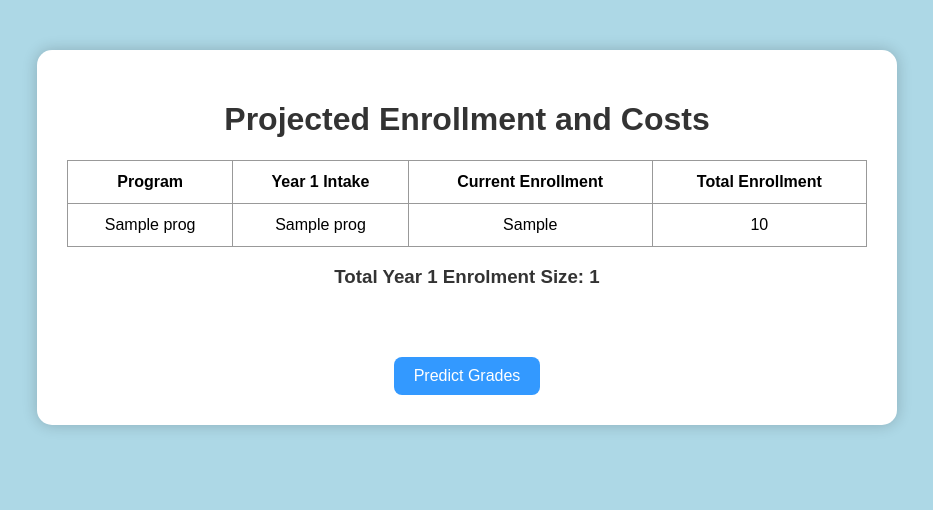
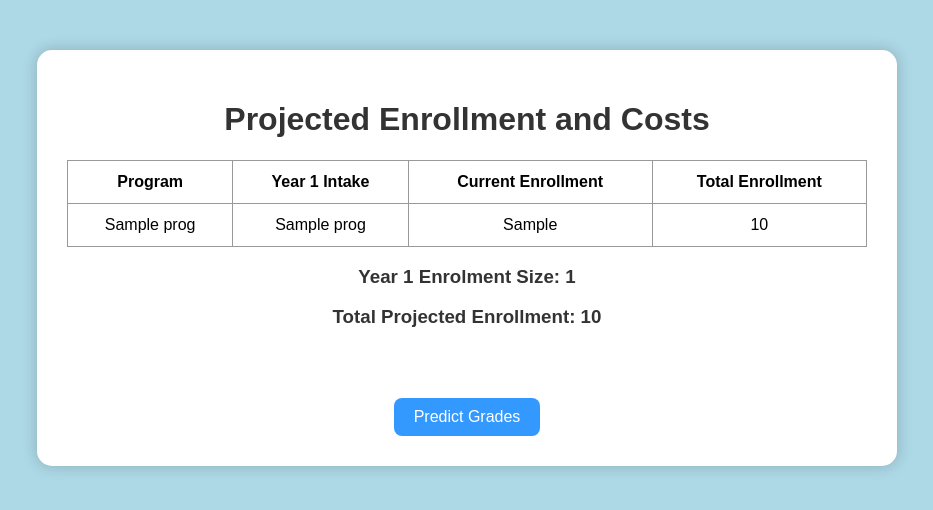
Before and after one commit to INFO3604ProjectOrganization/StudentEnrolmentPlan, a Python web app: template templates/prediction.html in a window 1280 px wide. Shown: the top 510 px of the page, without its empty margins (173-1106 px from the left). Run offline with Jinja, Linux system fonts and the light colour scheme; the template is opened without the code that fills it: most values are stand-ins (such as "Sample title", 1, 10 or a date in 2020).

Commit message:
Minor Fixes to UI

```diff
--- a/app.py
+++ b/app.py
@@ -309,6 +309,7 @@ async def project_enrollment(request: Request):
     plt.close()
 
     total_new_enrollment = calculate_total_new_enrollment(enrollment_data, program_avg, new_intakes)
+    current_enrollment = {k: int(round(v)) for k, v in current_enrollment.items()}
 
     return templates.TemplateResponse("prediction.html", {
                                         "request": request,
--- a/templates/prediction.html
+++ b/templates/prediction.html
@@ -94,17 +94,22 @@
             <th>Current Enrollment</th>
             <th>Total Enrollment</th>
         </tr>
+
+        {% set ns = namespace(total_projected=0) %}
         {% for prog in new_intakes %}
+            {% set projected = new_intakes[prog] + current_enrollment[prog] %}
+            {% set ns.total_projected = ns.total_projected + projected %}
             <tr>
-            <td>{{ prog }}</td>
-            <td>{{ new_intakes[prog] }}</td>
-            <td>{{ current_enrollment[prog] }}</td>
-            <td>{{ new_intakes[prog] + current_enrollment[prog] }}</td>
+                <td>{{ prog }}</td>
+                <td>{{ new_intakes[prog] }}</td>
+                <td>{{ current_enrollment[prog] }}</td>
+                <td>{{ projected }}</td>
             </tr>
         {% endfor %}
         </table>
 
-        <h3>Total Year 1 Enrolment Size: {{ total_intake_sum }}</h3>
+        <h3>Year 1 Enrolment Size: {{ total_intake_sum }}</h3>
+        <h3>Total Projected Enrollment: {{ ns.total_projected }}</h3>
 
         {% if estimated_cost is defined %}
             <h3>Predicted Marking Cost: ${{ "%.2f"|format(estimated_cost) }}</h3>
```
